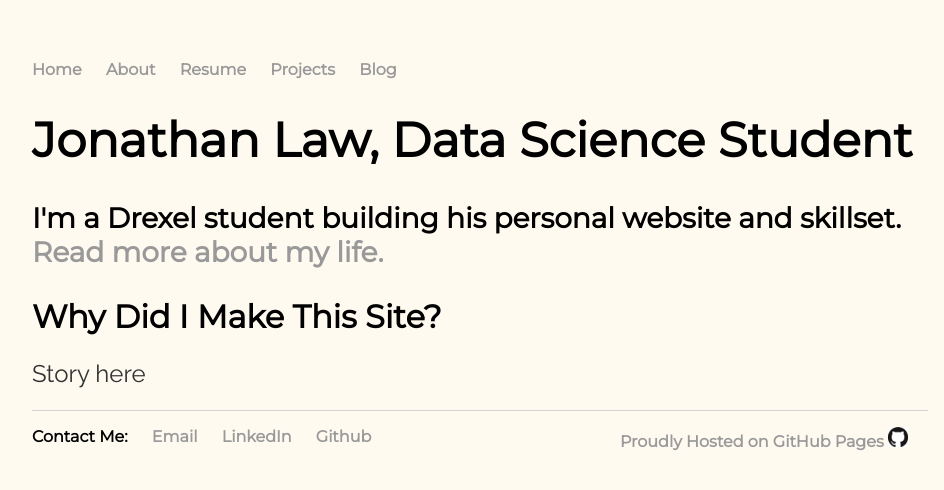
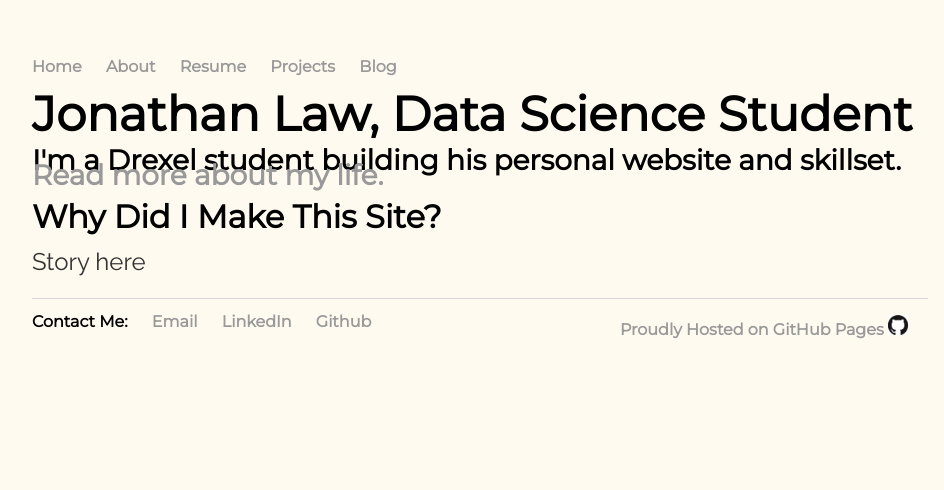
Before and after one commit to shindig7/my-site, a Jekyll site: the page built from index.html, in a window 1280 px wide. Shown: the top 490 px of the page, without its empty margins (160-1104 px from the left). Built offline with Jekyll 4.4.1, drawn with Linux system fonts in a browser that asks for light colours.

Commit message:
Change line size

```diff
--- a/css/index.css
+++ b/css/index.css
@@ -3,6 +3,7 @@ body {
     margin: 60px auto;
     width: 70%;
     font-family: 'Raleway', 'Helvetica', 'Sans-Serif';
+    line-height: 90%;
 }
 nav ul, footer ul {
     font-family: 'Montserrat', 'Helvetica', 'Arial', 'Sans-Serif';
```
